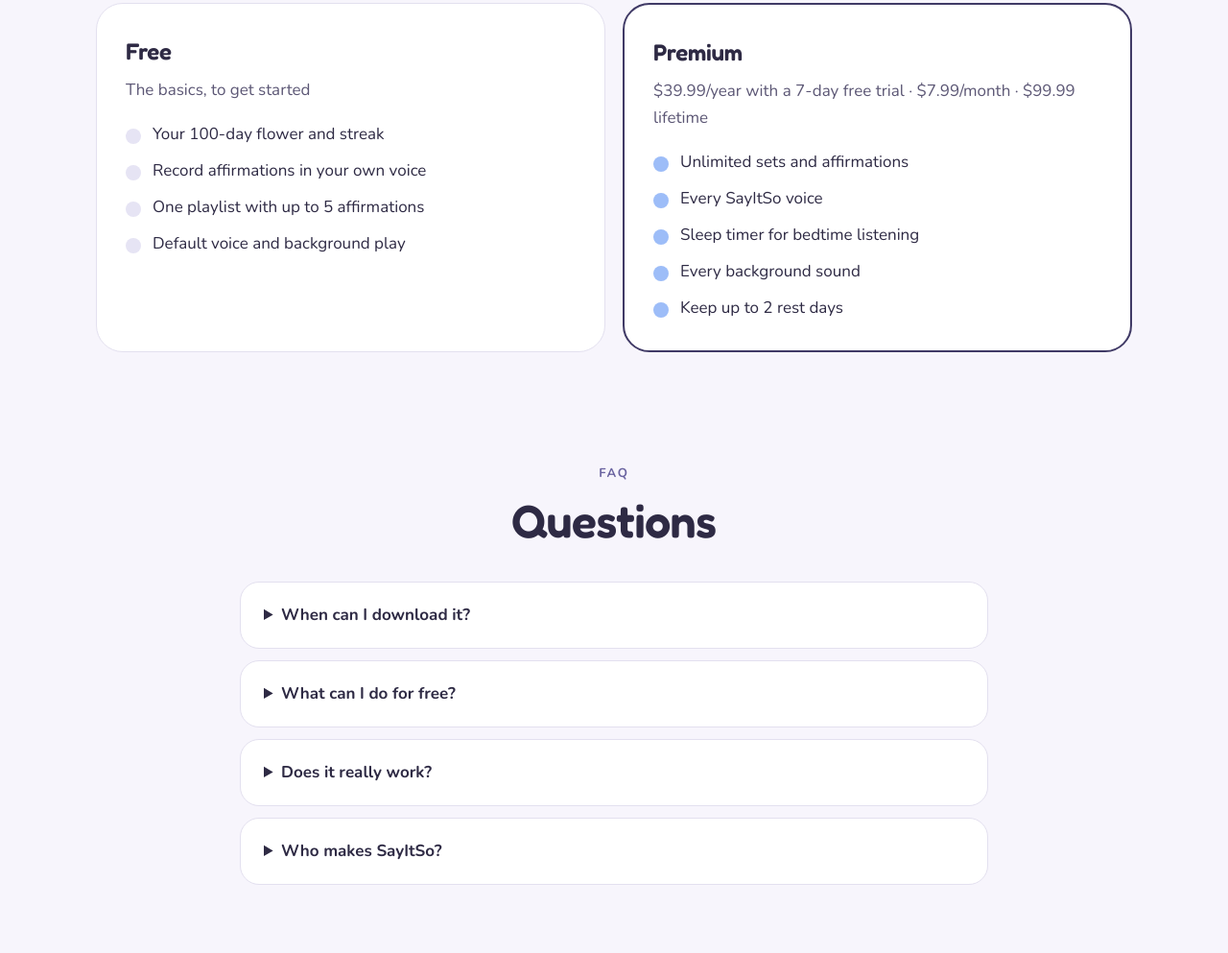
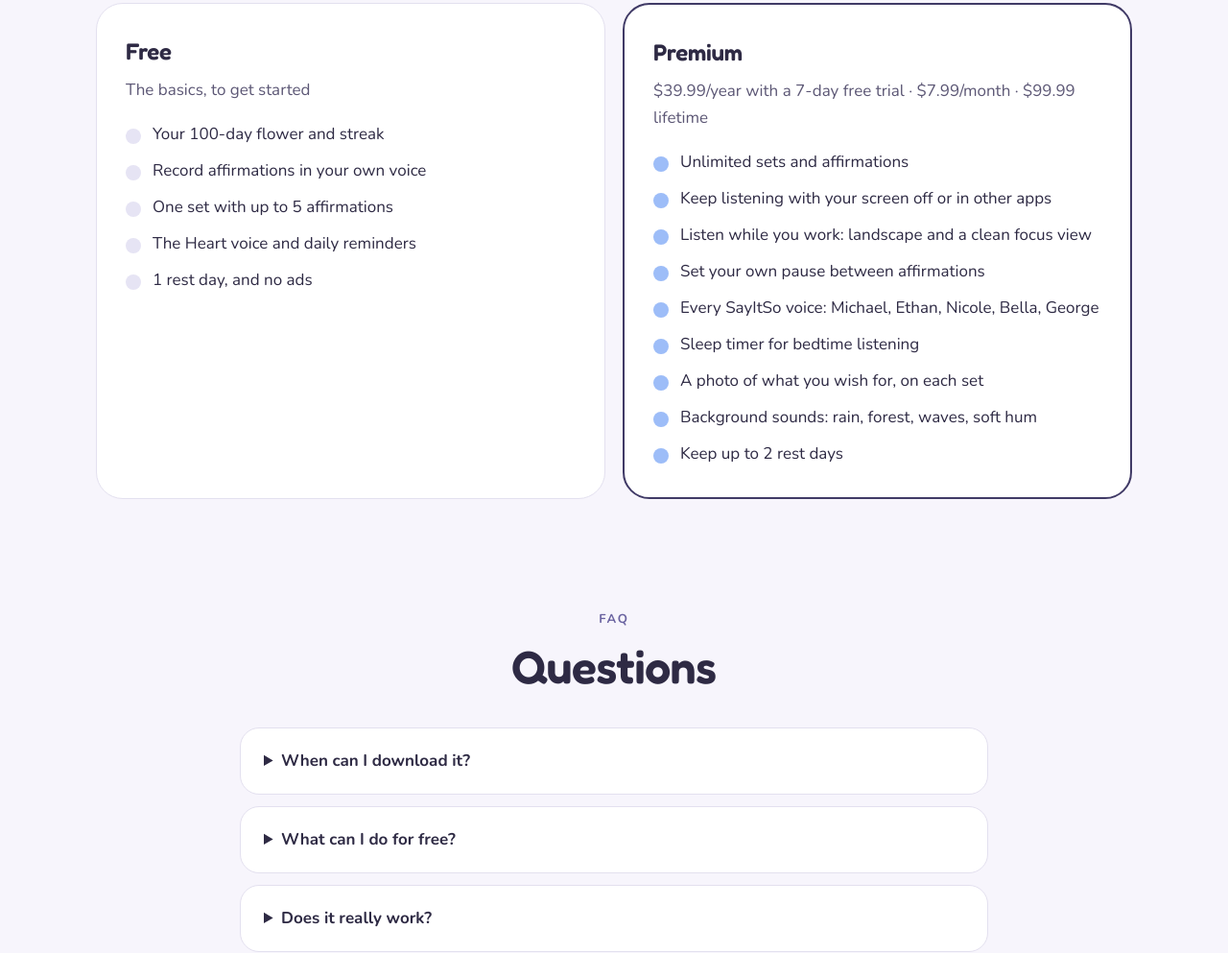
Before and after one commit to quietcove/sayitso-site, a plain HTML site: page index.html in a window 1280 px wide. Shown: the part 2909-3902 px from the top of the page at 96% size. Drawn offline with nearby package versions, Linux system fonts and the light colour scheme.

Commit message:
Pricing: screen-off listening is Premium; list all Premium features
Co-Authored-By: Claude Opus 5.5 <noreply@anthropic.com>
Claude-Session: https://claude.ai/code/session_01KuhDcUDuYoZwAVwpPpT39o

```diff
--- a/index.html
+++ b/index.html
@@ -219,8 +219,9 @@
         <ul>
           <li>Your 100-day flower and streak</li>
           <li>Record affirmations in your own voice</li>
-          <li>One playlist with up to 5 affirmations</li>
-          <li>Default voice and background play</li>
+          <li>One set with up to 5 affirmations</li>
+          <li>The Heart voice and daily reminders</li>
+          <li>1 rest day, and no ads</li>
         </ul>
       </div>
       <div class="plan pro">
@@ -228,9 +229,13 @@
         <div class="price">$39.99/year with a 7-day free trial · $7.99/month · $99.99 lifetime</div>
         <ul>
           <li>Unlimited sets and affirmations</li>
-          <li>Every SayItSo voice</li>
+          <li>Keep listening with your screen off or in other apps</li>
+          <li>Listen while you work: landscape and a clean focus view</li>
+          <li>Set your own pause between affirmations</li>
+          <li>Every SayItSo voice: Michael, Ethan, Nicole, Bella, George</li>
           <li>Sleep timer for bedtime listening</li>
-          <li>Every background sound</li>
+          <li>A photo of what you wish for, on each set</li>
+          <li>Background sounds: rain, forest, waves, soft hum</li>
           <li>Keep up to 2 rest days</li>
         </ul>
       </div>
@@ -242,7 +247,7 @@
     <h2 style="text-align:center">Questions</h2>
     <div class="faq">
       <details><summary>When can I download it?</summary><p>Now. SayItSo is free on the <a href="https://apps.apple.com/app/id6831498348">App Store</a> and <a href="https://play.google.com/store/apps/details?id=com.miraenangdok.app">Google Play</a>.</p></details>
-      <details><summary>What can I do for free?</summary><p>Premium comes with a 7-day free trial, so you can try everything first. Unlimited sets, every voice, the sleep timer and every background sound are part of Premium.</p></details>
+      <details><summary>What can I do for free?</summary><p>For free you get one set with up to 5 affirmations, the Heart voice, your own voice, reminders and your 100-day flower, with no ads. Listening with your screen off, unlimited sets, every voice, the sleep timer, focus view and background sounds are part of Premium, which comes with a 7-day free trial.</p></details>
       <details><summary>Does it really work?</summary><p>SayItSo is a tool for a small, kind daily habit. Saying encouraging words out loud can feel good, but it doesn't promise any particular result.</p></details>
       <details><summary>Who makes SayItSo?</summary><p>QUIETCOVE, a tiny studio in Seoul. Questions? <span style="user-select:all;font-weight:700">support@quietcove.co.kr</span></p></details>
     </div>
```
